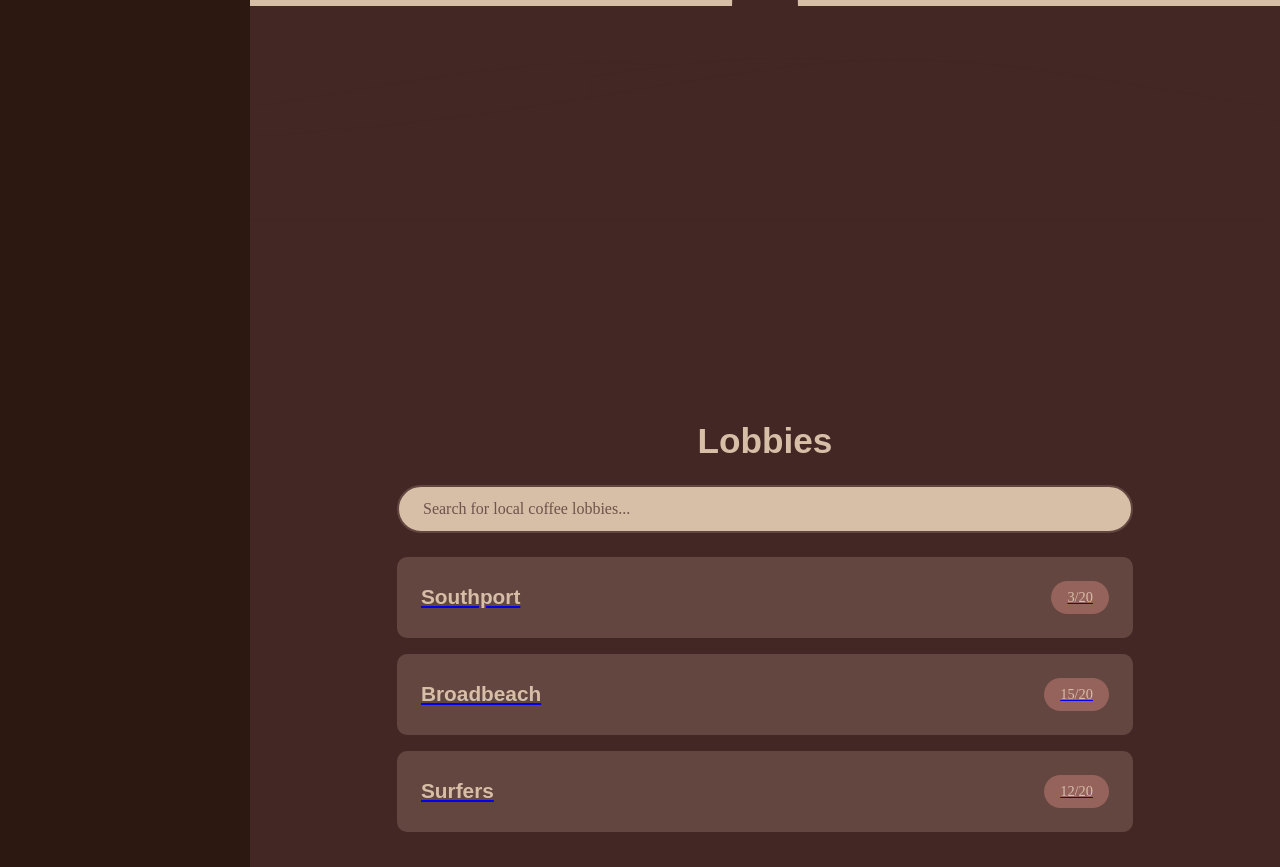
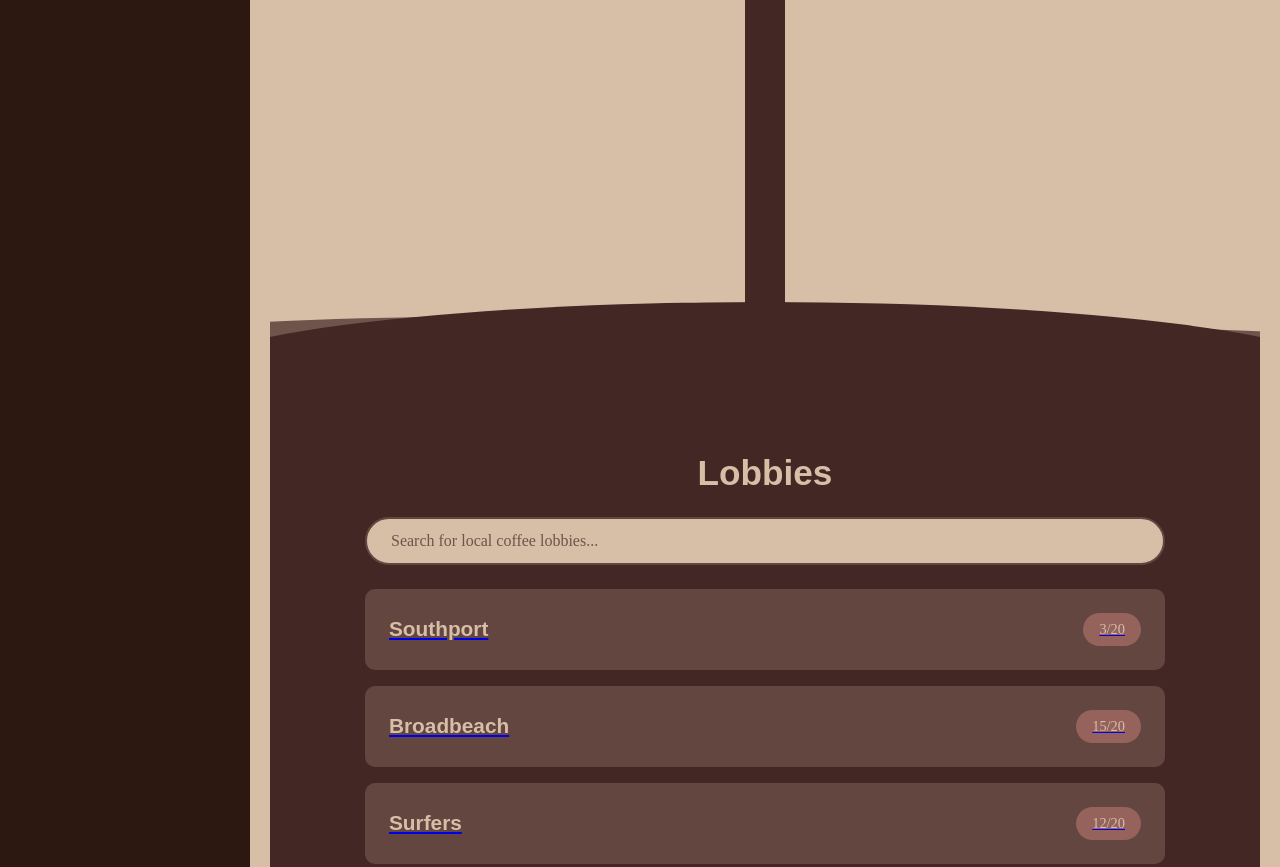
Before and after one commit to doinkadoink/wk6-digital-design, a plain HTML site: page index.html in a window 1280 px wide. Shown: the part 833-1700 px from the top of the page. Drawn offline with Linux system fonts and the light colour scheme.

Commit message:
Align coffee pour and lobby wave

```diff
--- a/coffee.css
+++ b/coffee.css
@@ -2727,3 +2727,84 @@ nav ul li ul li a:hover {
         flex-shrink: 0;
     }
 }
+
+
+
+
+
+/* Homepage coffee transition: keep the original art and align it to the lobby. */
+.index-page .main-content {
+    background: var(--text-dark);
+    padding-bottom: 0;
+}
+.index-page .wave-animation-container {
+    height: 45vh;
+    min-height: 180px;
+    margin-top: 0;
+    overflow: hidden;
+    z-index: 6;
+}
+.index-page .wave-animation-container .coffee-divider,
+.index-page .wave-animation-container .coffee-divider-back,
+.index-page .wave-animation-container .coffee-divider-back-2 {
+    left: -10%;
+    right: auto;
+    top: auto;
+    bottom: -1px;
+    width: 120%;
+    height: 120px;
+    clip-path: none;
+    background: var(--primary-dark);
+    border-radius: 50% 50% 0 0 / 65% 65% 0 0;
+    transform: translateY(100%);
+    animation: chattea-wave-rise 1.6s 2.5s ease-out forwards;
+}
+.index-page .wave-animation-container .coffee-divider-back {
+    left: -35%;
+    width: 110%;
+    height: 105px;
+    opacity: .7;
+    animation-delay: 2.35s;
+}
+.index-page .wave-animation-container .coffee-divider-back-2 {
+    left: 25%;
+    width: 110%;
+    height: 95px;
+    opacity: .7;
+    animation-delay: 2.4s;
+}
+.index-page .lobbies-container {
+    max-width: none;
+    width: 100%;
+    padding: 2rem max(2rem, calc((100% - 800px) / 2)) 6rem;
+    margin: 0;
+    background: var(--primary-dark);
+}
+.index-page .main-content > .coffee-stream {
+    position: absolute;
+    width: 40px;
+    height: var(--pour-height, 0px);
+    z-index: 5;
+    transform-origin: top;
+    transform: translateX(-50%) scaleY(0);
+    animation: chattea-pour 2s 1.5s ease forwards;
+    pointer-events: none;
+}
+@keyframes chattea-pour {
+    to { transform: translateX(-50%) scaleY(1); }
+}
+@keyframes chattea-wave-rise {
+    to { transform: translateY(0); }
+}
+@media (prefers-reduced-motion: reduce) {
+    .index-page .main-content > .coffee-stream,
+    .index-page .wave-animation-container .coffee-divider,
+    .index-page .wave-animation-container .coffee-divider-back,
+    .index-page .wave-animation-container .coffee-divider-back-2 {
+        animation: none;
+    }
+    .index-page .main-content > .coffee-stream { transform: translateX(-50%); }
+    .index-page .wave-animation-container .coffee-divider,
+    .index-page .wave-animation-container .coffee-divider-back,
+    .index-page .wave-animation-container .coffee-divider-back-2 { transform: none; }
+}
--- a/index.html
+++ b/index.html
@@ -282,5 +282,29 @@
             });
         });
     </script>
+<script>
+document.addEventListener('DOMContentLoaded', () => {
+  const main = document.querySelector('.index-page .main-content');
+  const cup = document.querySelector('.giant-cup');
+  const stream = document.querySelector('.coffee-stream');
+  const wave = document.querySelector('.wave-animation-container');
+  if (!main || !cup || !stream || !wave) return;
+  // Position the existing stream against the same wave that starts the lobby background.
+  main.appendChild(stream);
+  function alignCoffeePour() {
+    const mainBox = main.getBoundingClientRect();
+    const cupBox = cup.getBoundingClientRect();
+    const waveBox = wave.getBoundingClientRect();
+    const top = cupBox.bottom - mainBox.top - 12;
+    const bottom = waveBox.bottom - mainBox.top - 55;
+    stream.style.left = (cupBox.left + cupBox.width / 2 - mainBox.left) + 'px';
+    stream.style.top = top + 'px';
+    stream.style.setProperty('--pour-height', Math.max(0, bottom - top) + 'px');
+  }
+  alignCoffeePour();
+  window.addEventListener('resize', alignCoffeePour);
+  window.addEventListener('load', alignCoffeePour);
+});
+</script>
 </body>
 </html>
```
